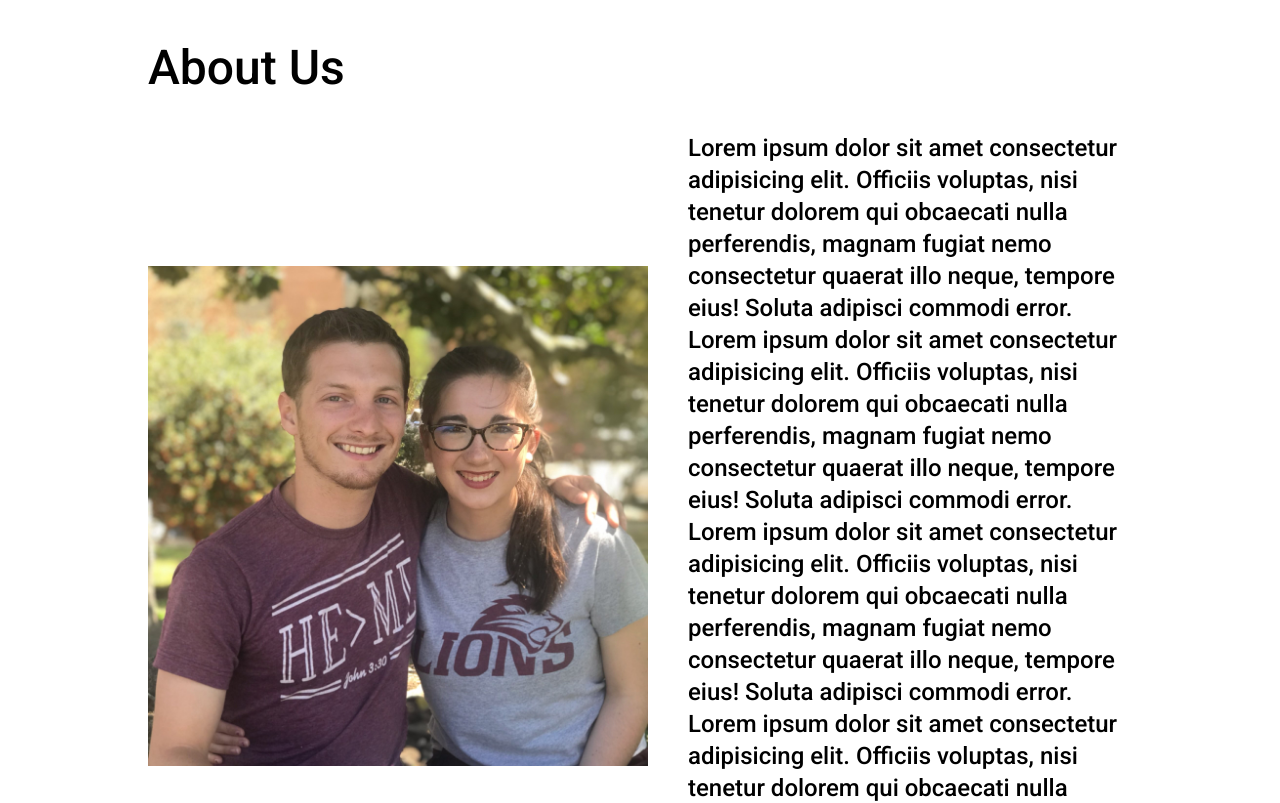
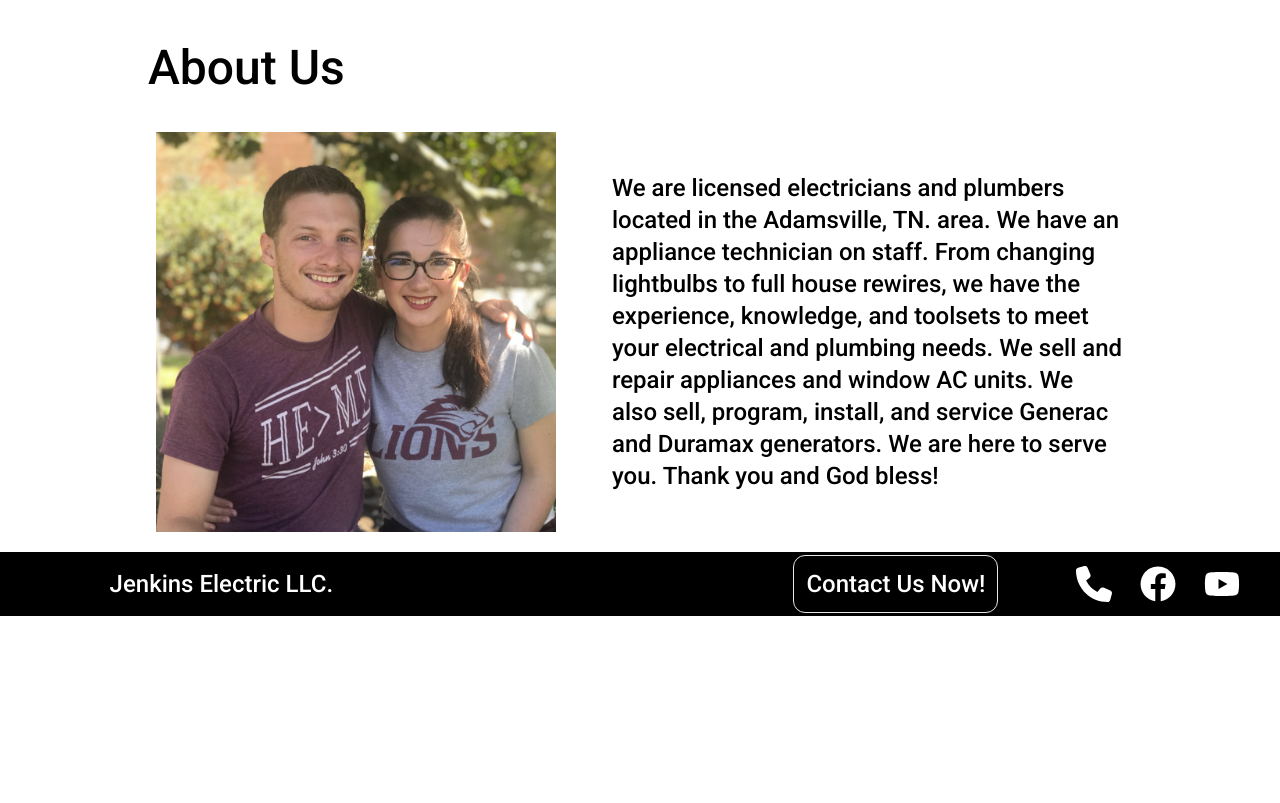
Before and after one commit to evandvance/jenkinselectricllc, a Next.js app: page / in a window 1280 px wide. Shown: the part 1460-2263 px from the top of the page. After the commit the page ends 2076 px from the top, so only its background shows below. Built offline with nearby package versions, Linux system fonts and the light colour scheme; no server answers.

Commit message:
Update about us blurb

```diff
--- a/src/components/Cards/AboutUsCard.tsx
+++ b/src/components/Cards/AboutUsCard.tsx
@@ -17,24 +17,17 @@ const AboutUsCard = ({ className }: AbouteUsCardProps) => {
           className="m-5"
           src="/images/owners.jpg"
           alt="Image of the Owners of Jenkins Electric LLC"
-          height={500}
-          width={500}
+          height={400}
+          width={400}
         />
         <p className="text-xl lg:text-2xl m-5 lg:w-[50%]">
-          Lorem ipsum dolor sit amet consectetur adipisicing elit. Officiis
-          voluptas, nisi tenetur dolorem qui obcaecati nulla perferendis, magnam
-          fugiat nemo consectetur quaerat illo neque, tempore eius! Soluta
-          adipisci commodi error. Lorem ipsum dolor sit amet consectetur
-          adipisicing elit. Officiis voluptas, nisi tenetur dolorem qui
-          obcaecati nulla perferendis, magnam fugiat nemo consectetur quaerat
-          illo neque, tempore eius! Soluta adipisci commodi error. Lorem ipsum
-          dolor sit amet consectetur adipisicing elit. Officiis voluptas, nisi
-          tenetur dolorem qui obcaecati nulla perferendis, magnam fugiat nemo
-          consectetur quaerat illo neque, tempore eius! Soluta adipisci commodi
-          error. Lorem ipsum dolor sit amet consectetur adipisicing elit.
-          Officiis voluptas, nisi tenetur dolorem qui obcaecati nulla
-          perferendis, magnam fugiat nemo consectetur quaerat illo neque,
-          tempore eius! Soluta adipisci commodi error.
+          We are licensed electricians and plumbers located in the Adamsville,
+          TN. area. We have an appliance technician on staff. From changing
+          lightbulbs to full house rewires, we have the experience, knowledge,
+          and toolsets to meet your electrical and plumbing needs. We sell and
+          repair appliances and window AC units. We also sell, program, install,
+          and service Generac and Duramax generators. We are here to serve you.
+          Thank you and God bless!
         </p>
       </div>
     </div>
```
